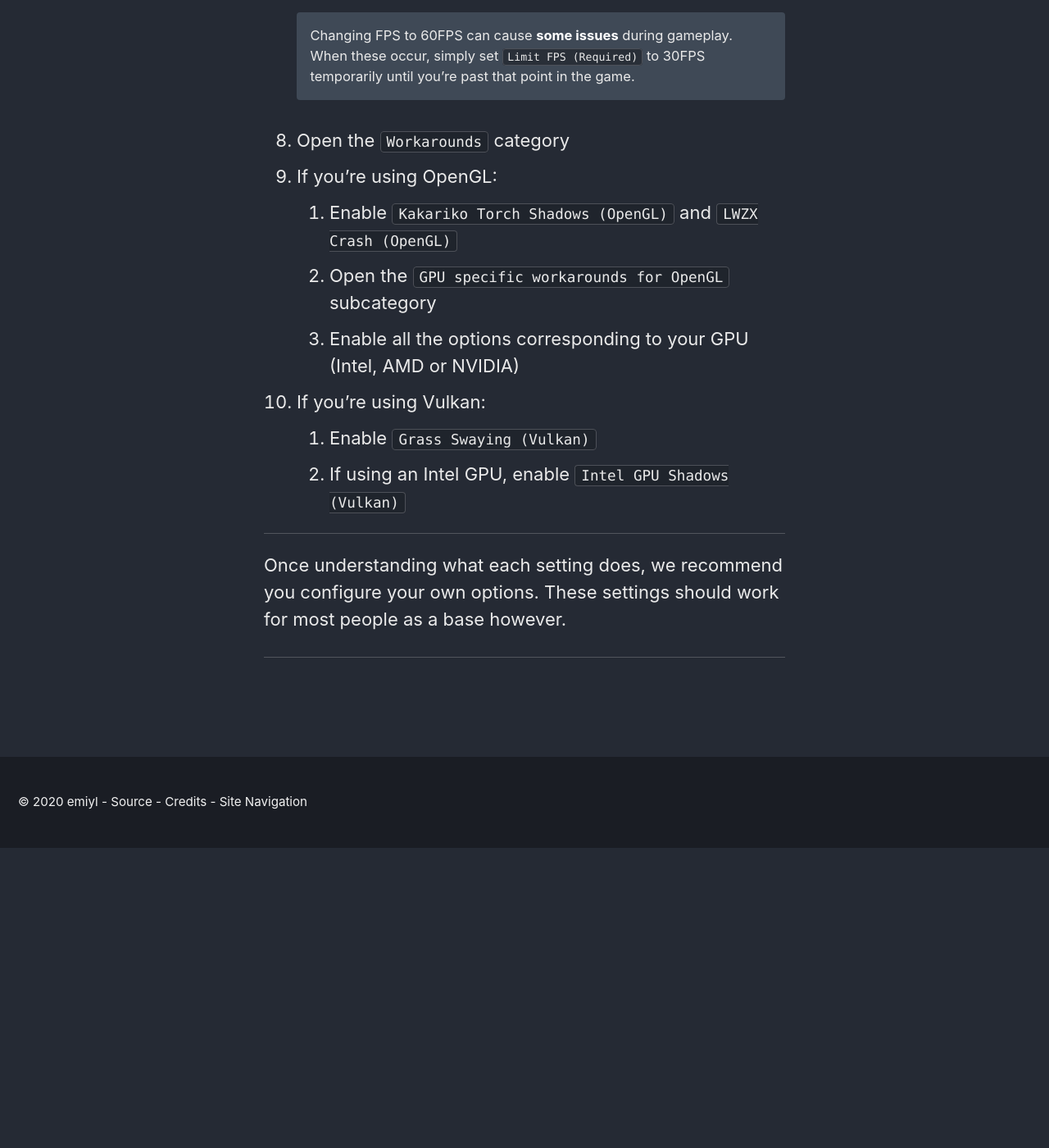
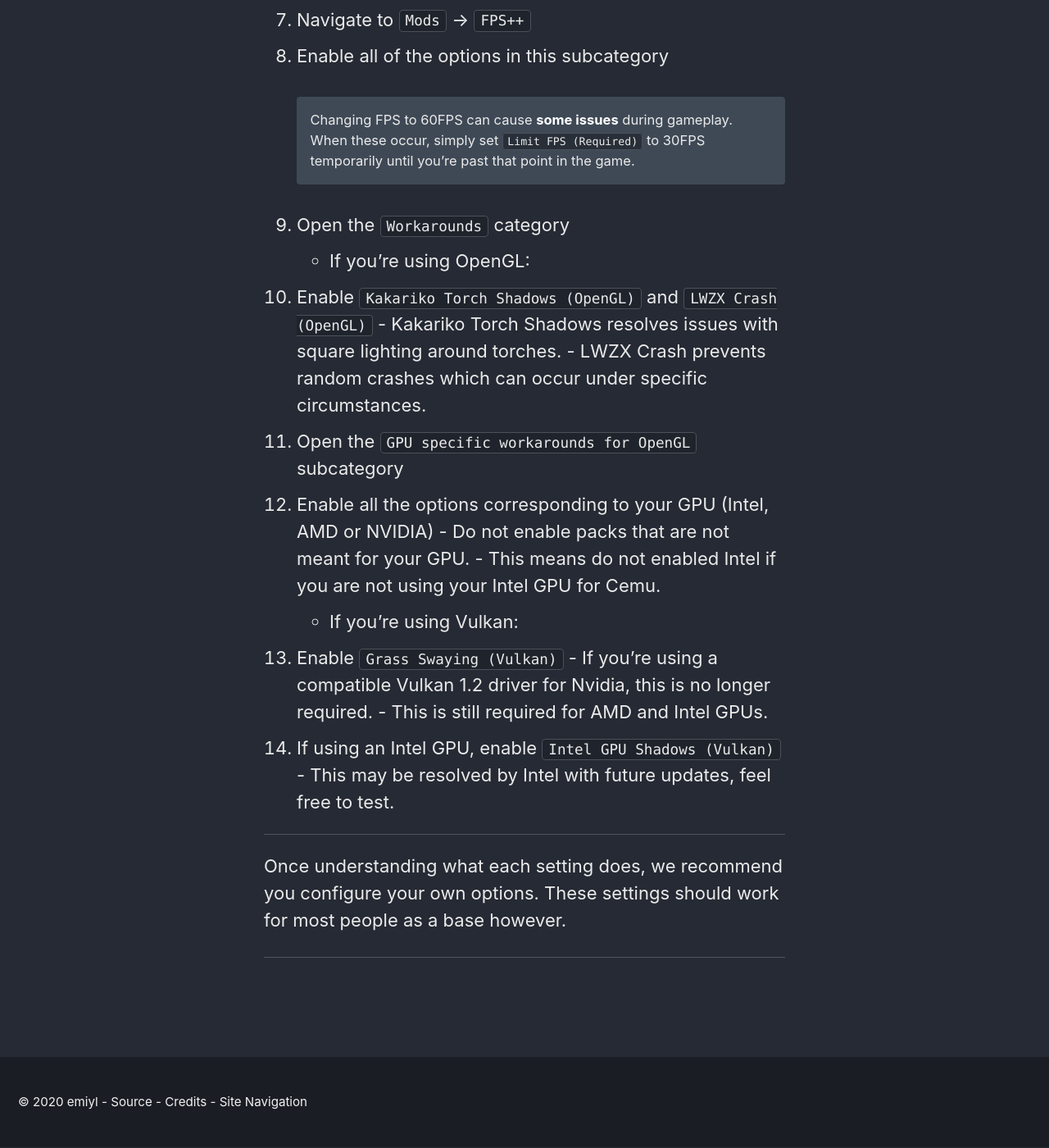
Before and after one commit to cfw-guide/cemu.cfw.guide, a Jekyll site: the page built from _pages/en_US/optimizing-botw.md, in a window 1280 px wide and 1400 px high, scrolled down 2356 px. Shown: the whole window at 82% size. Built offline with Jekyll 4.4.1, drawn with Linux system fonts in a browser that asks for light colours; before the commit the page ends 3389 px from its top, so only the background shows below that; some of the changed text lies outside the part shown.

Commit message:
Update optimizing-botw.md
Elaborated on some discrepancies and provided a warning to encourage reading graphicPack descriptions.

```diff
--- a/_pages/en_US/optimizing-botw.md
+++ b/_pages/en_US/optimizing-botw.md
@@ -24,13 +24,13 @@
 
 ## Graphics Packs
 
-This section requires that you have installed Cemu's [community graphics packs](installing-cemu#configuration).
-{: .notice--danger}
+Please make sure to the read the descriptions and presets for every graphicPack that you consider using.{: .notice--danger}
 
 1. Open the Cemu application
 1. Right click on `The Legend of Zelda - Breath of the Wild`
 1. Click `Edit graphics packs`
-1. Navigate to the `Graphics` category
+1. On the bottom-right of the window, use the `Download Community GraphicPacks` button.
+1. After your packs are downloaded or verified, navigate to the `Graphics` category
 1. Enable the `Resolution` checkbox
   - If you have a more powerful GPU, you can change the resolution to a higher value, e.g. 1920x1080
   - If you have a weaker GPU, e.g. an iGPU, consider changing it to a lower value to increase performance
@@ -41,13 +41,20 @@
     {: .notice--info}
 
 1. Open the `Workarounds` category
-1. If you're using OpenGL:
-    1. Enable `Kakariko Torch Shadows (OpenGL)` and `LWZX Crash (OpenGL)`
-    1. Open the `GPU specific workarounds for OpenGL` subcategory
-    1. Enable all the options corresponding to your GPU (Intel, AMD or NVIDIA)
-1. If you're using Vulkan:
-    1. Enable `Grass Swaying (Vulkan)`
-    1. If using an Intel GPU, enable `Intel GPU Shadows (Vulkan)`
+- If you're using OpenGL:
+  1. Enable `Kakariko Torch Shadows (OpenGL)` and `LWZX Crash (OpenGL)`
+    - Kakariko Torch Shadows resolves issues with square lighting around torches.
+    - LWZX Crash prevents random crashes which can occur under specific circumstances.
+  1. Open the `GPU specific workarounds for OpenGL` subcategory
+  1. Enable all the options corresponding to your GPU (Intel, AMD or NVIDIA)
+    - Do not enable packs that are not meant for your GPU.
+    - This means do not enabled Intel if you are not using your Intel GPU for Cemu.
+- If you're using Vulkan:
+  1. Enable `Grass Swaying (Vulkan)`
+    - If you're using a compatible Vulkan 1.2 driver for Nvidia, this is no longer required.
+    - This is still required for AMD and Intel GPUs.
+  1. If using an Intel GPU, enable `Intel GPU Shadows (Vulkan)`
+    - This may be resolved by Intel with future updates, feel free to test.
 
 ---
 
```
